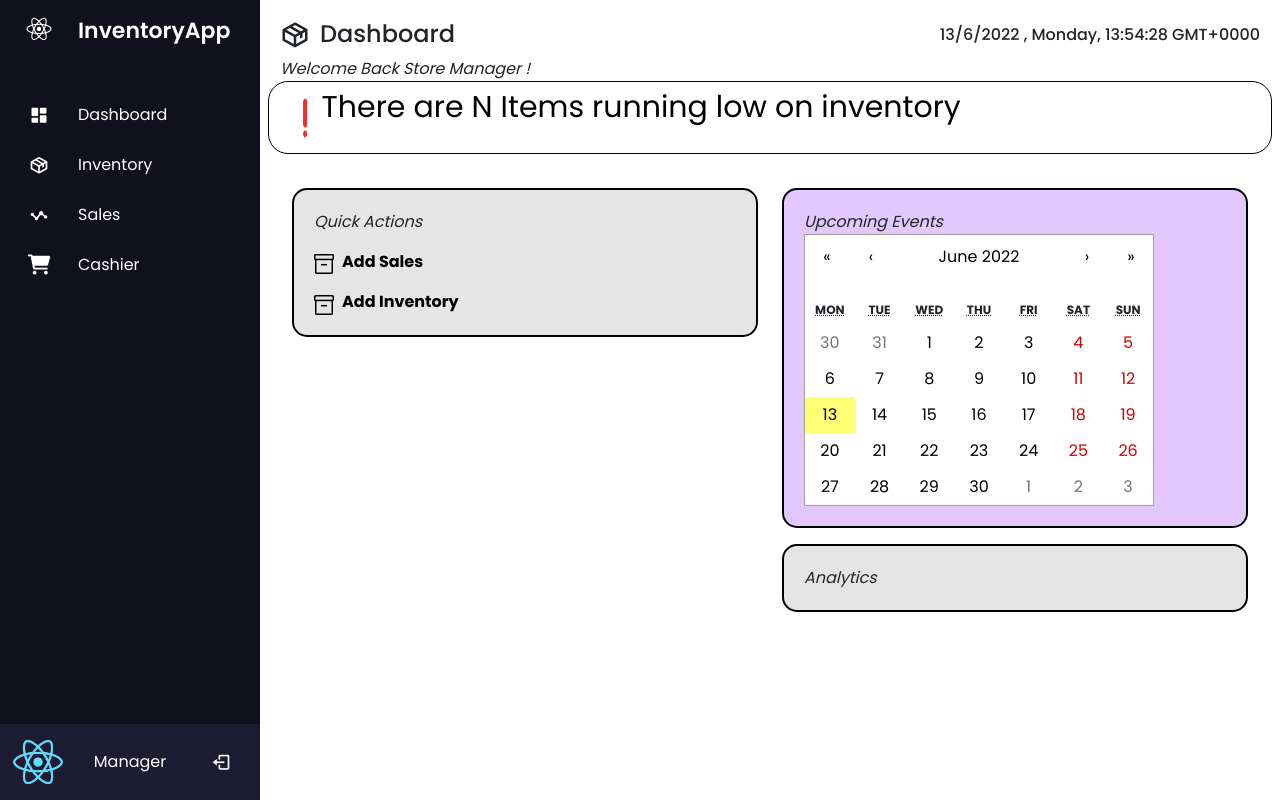
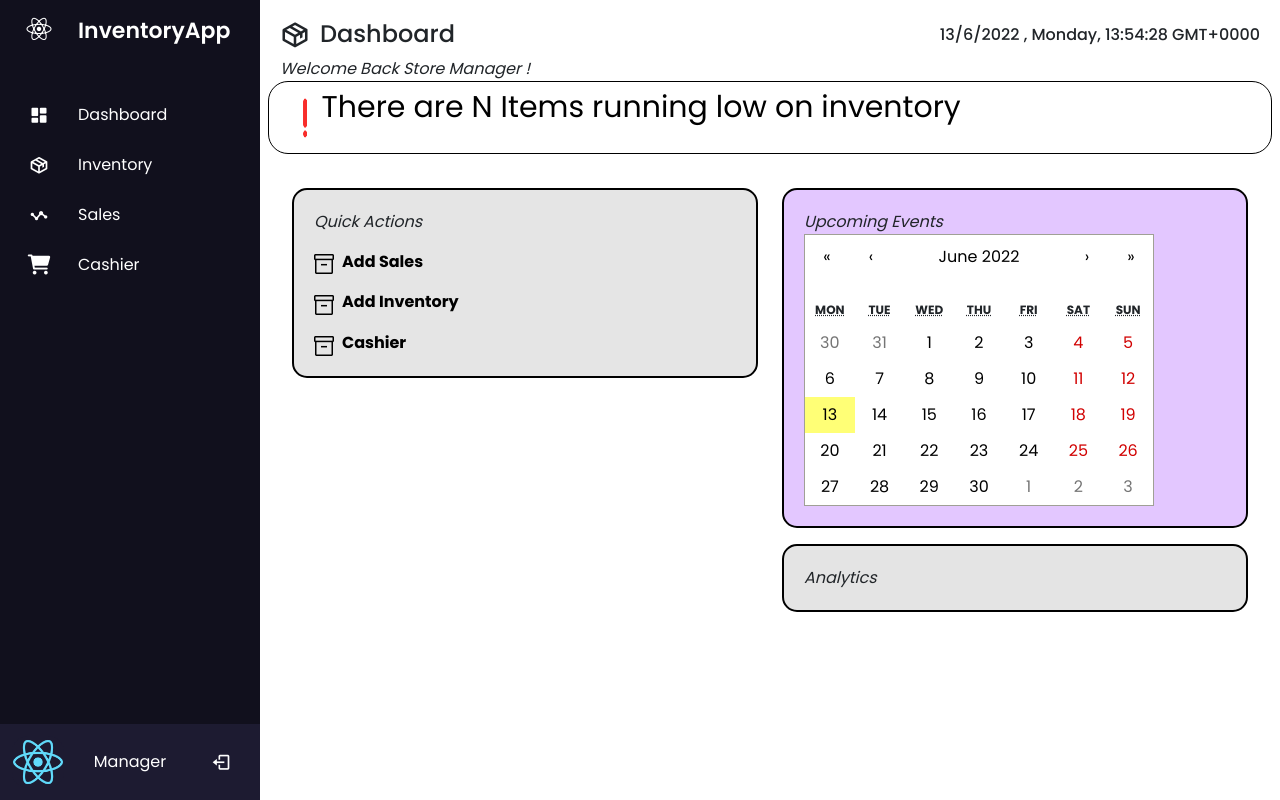
Before and after one commit to kendricktty/simplylogs, a React (Create React App) app in the folder inventoryapp-frontend/: page /dashboard in a window 1280 px wide. Built offline with nearby package versions, Linux system fonts and the light colour scheme.

Commit message:
Added delete button

```diff
--- a/inventoryapp-frontend/src/components/Cashier/OrderCard.js
+++ b/inventoryapp-frontend/src/components/Cashier/OrderCard.js
@@ -26,7 +26,7 @@ export default function OrderCard(props) {
               <span style={{ marginLeft: "7px" }}>{props.quantity}</span>
               <button className={styles.cardButton}>-</button>
               <br />
-              Total Price : ${props.price * props.quantity}
+              Total Price : ${Math.round(props.price * props.quantity, 2)}
             </div>
           </Card.Text>
         </Card.Body>
--- a/inventoryapp-frontend/src/components/Dashboard/DashboardQuickAction.js
+++ b/inventoryapp-frontend/src/components/Dashboard/DashboardQuickAction.js
@@ -1,7 +1,7 @@
 import "../../index.css";
 import styles from "../../styles/dashboard.module.css";
 import Calendar from "react-calendar";
-import 'react-calendar/dist/Calendar.css';
+import "react-calendar/dist/Calendar.css";
 export default function DashboardQuickAction() {
   return (
     <div>
@@ -56,6 +56,23 @@ export default function DashboardQuickAction() {
                   </b>
                 </span>
               </div>
+              <div class="dashboard-icon mt-3">
+                <img
+                  src="../../../dashboardIcon.png"
+                  style={{ width: "20px" }}
+                  className="mt-1"
+                />
+                <span>
+                  <b className="ps-2 mt-5">
+                    <a
+                      href="/cashier"
+                      style={{ textDecoration: "none", color: "black" }}
+                    >
+                      Cashier
+                    </a>
+                  </b>
+                </span>
+              </div>
             </div>
           </div>
           <div className="col-md-6  ">
--- a/inventoryapp-frontend/src/pages/Cashier.js
+++ b/inventoryapp-frontend/src/pages/Cashier.js
@@ -24,8 +24,6 @@ export default function Cashier() {
   }
   function deleteOrder(event, id) {
     event.stopPropagation();
-    console.log(id);
-    console.log(order);
     setOrder((order) =>
       order.filter((order_item) => order_item.productId !== id)
     );
```
